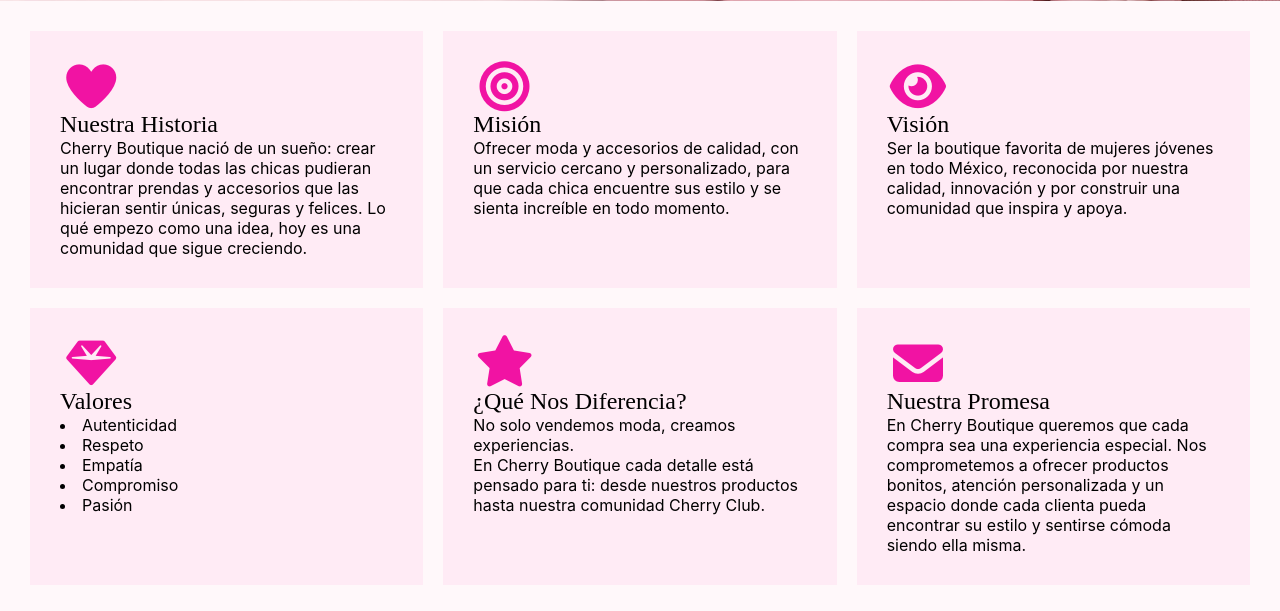
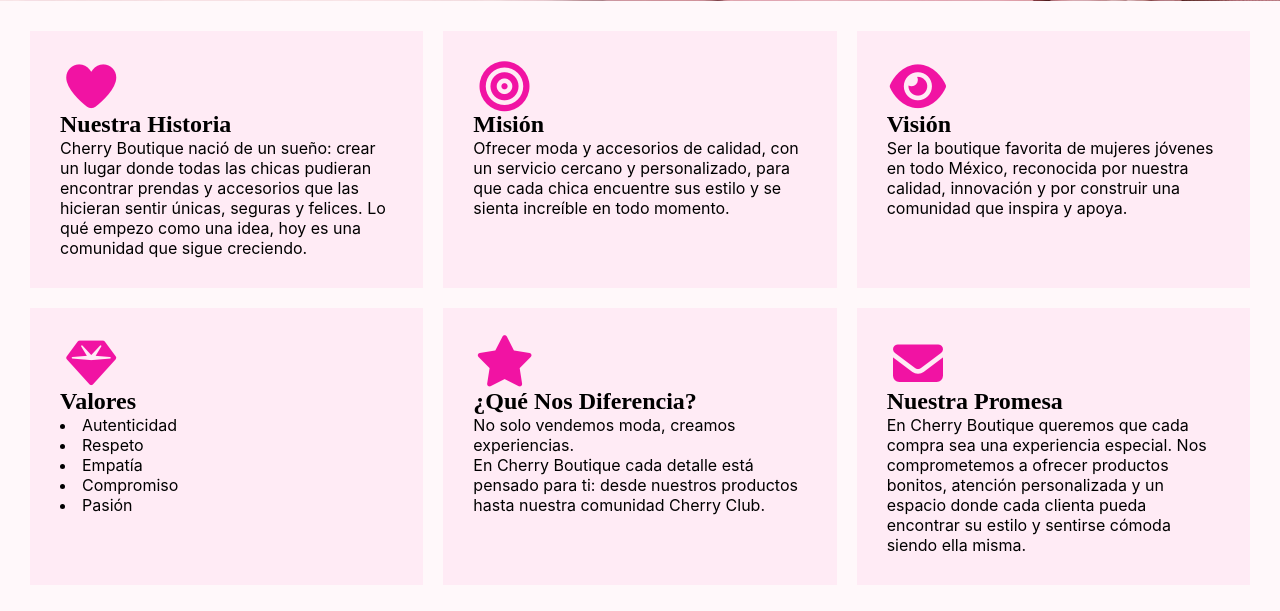
Before and after one commit to Arely7/arely7.github.io, a PHP site: page /cherry_boutique/index4.html in a window 1280 px wide. Shown: the part 759-1370 px from the top of the page. Run offline with PHP 8.4, Linux system fonts and the light colour scheme.

Commit message:
detallitos

```diff
--- a/cherry_boutique/css/styles.css
+++ b/cherry_boutique/css/styles.css
@@ -351,6 +351,9 @@ header{
 }
 .icono{
     font-size: 50px;
+}
+.cr{
+    font-weight: bold;
 }
 .index3{
     background-color: var(--bg);
--- a/cherry_boutique/index1.html
+++ b/cherry_boutique/index1.html
@@ -47,7 +47,7 @@
                 </div>
             </div>
             <div class="imgini">
-                <img src="./img/Good vibes only.png" alt="" class="gvo">
+                <img src="./img/Goodvibesonly.png" alt="" class="gvo">
             </div>
         </main>
     </section>
--- a/cherry_boutique/index4.html
+++ b/cherry_boutique/index4.html
@@ -46,7 +46,7 @@
     <section id="historia">
         <div class="his cu">
             <i class="fa fa-heart rosa icono"></i>
-            <h2>Nuestra Historia</h2>
+            <h2 class="cr">Nuestra Historia</h2>
             <p>
                 Cherry Boutique nació de un sueño: crear un lugar donde todas
                 las chicas pudieran encontrar prendas y accesorios que las
@@ -56,7 +56,7 @@
         </div>
         <div class="his cu">
             <i class="fa fa-bullseye rosa icono"></i>
-            <h2>Misión</h2>
+            <h2 class="cr">Misión</h2>
             <p>
                 Ofrecer moda y accesorios de calidad, con un servicio cercano y
                 personalizado, para que cada chica encuentre sus estilo y se
@@ -65,7 +65,7 @@
         </div>
         <div class="his cu">
             <i class="fa fa-eye rosa icono"></i>
-            <h2>Visión</h2>
+            <h2 class="cr">Visión</h2>
             <p>
                 Ser la boutique favorita de mujeres jóvenes en todo México,
                 reconocida por nuestra calidad, innovación y por construir una
@@ -74,7 +74,7 @@
         </div>
         <div class="his cu">
             <i class="fa fa-gem rosa icono"></i>
-            <h2>Valores</h2>
+            <h2 class="cr">Valores</h2>
             <li>Autenticidad</li>
             <li>Respeto</li>
             <li>Empatía</li>
@@ -83,7 +83,7 @@
         </div>
         <div class="his cu">
             <i class="fa fa-star rosa icono"></i>
-            <h2>¿Qué Nos Diferencia?</h2>
+            <h2 class="cr">¿Qué Nos Diferencia?</h2>
             <p>
                 No solo vendemos moda, creamos experiencias.
             </p>
@@ -94,7 +94,7 @@
         </div>
         <div class="his cu">
             <i class="fa fa-envelope rosa icono"></i>
-            <h2>Nuestra Promesa</h2>
+            <h2 class="cr">Nuestra Promesa</h2>
             <p>
                 En Cherry Boutique queremos que cada compra sea una experiencia
                 especial. Nos comprometemos a ofrecer productos bonitos,
```
Also changed, not shown: cherry_boutique/index2.html (+7 -7 lines), cherry_boutique/img/Blusarosa.png (renamed from cherry_boutique/img/Blusa rosa.png), cherry_boutique/img/Bolsablanca.png (renamed from cherry_boutique/img/Bolsa blanca.png), cherry_boutique/img/Bolsanegra1.png (renamed from cherry_boutique/img/Bolsa negra.png), cherry_boutique/img/Chamarranegra.png (renamed from cherry_boutique/img/Chamarra negra.png), cherry_boutique/img/Conjuntobeige.png (renamed from cherry_boutique/img/Conjunto beige.png), cherry_boutique/img/Conjuntonegro.png (renamed from cherry_boutique/img/Conjunto negro.png), cherry_boutique/img/Goodvibesonly.png (renamed from cherry_boutique/img/Good vibes only.png), cherry_boutique/img/Rectangle24.png (renamed from cherry_boutique/img/Rectangle 24.png).
